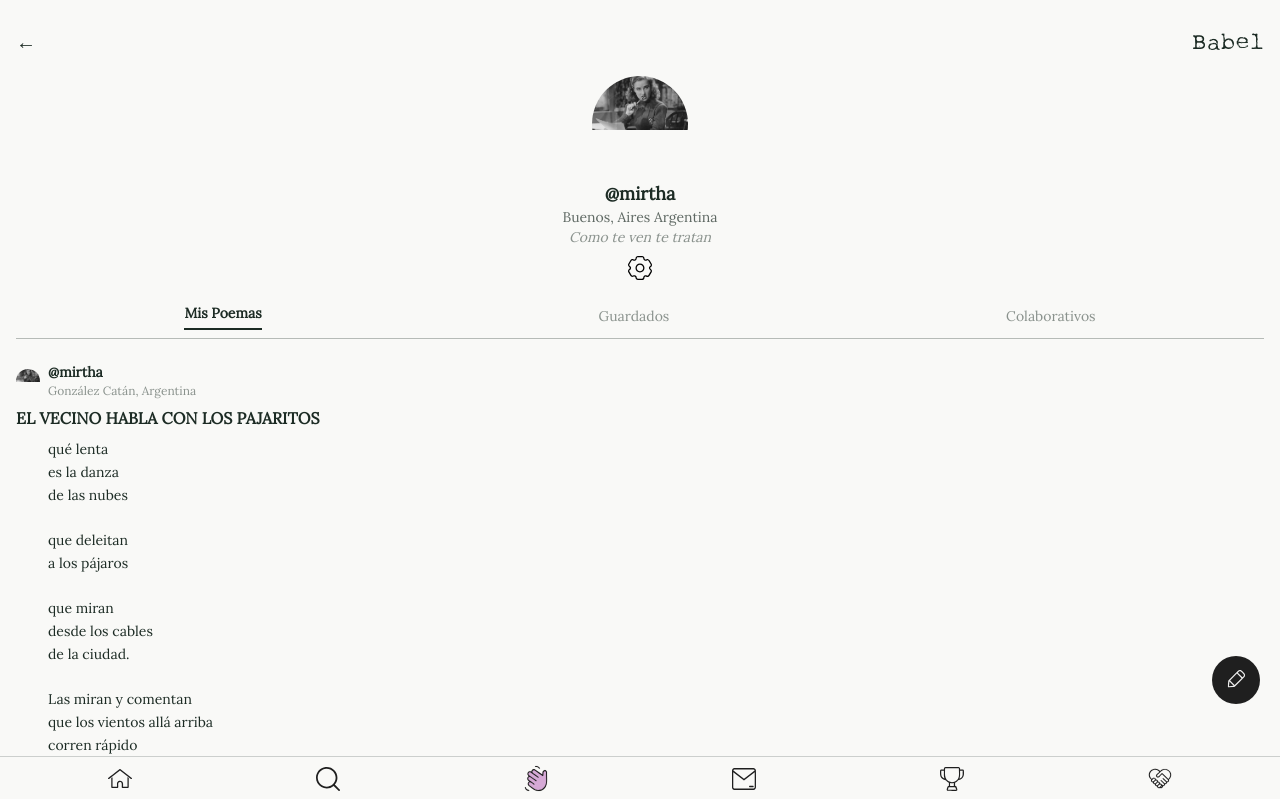
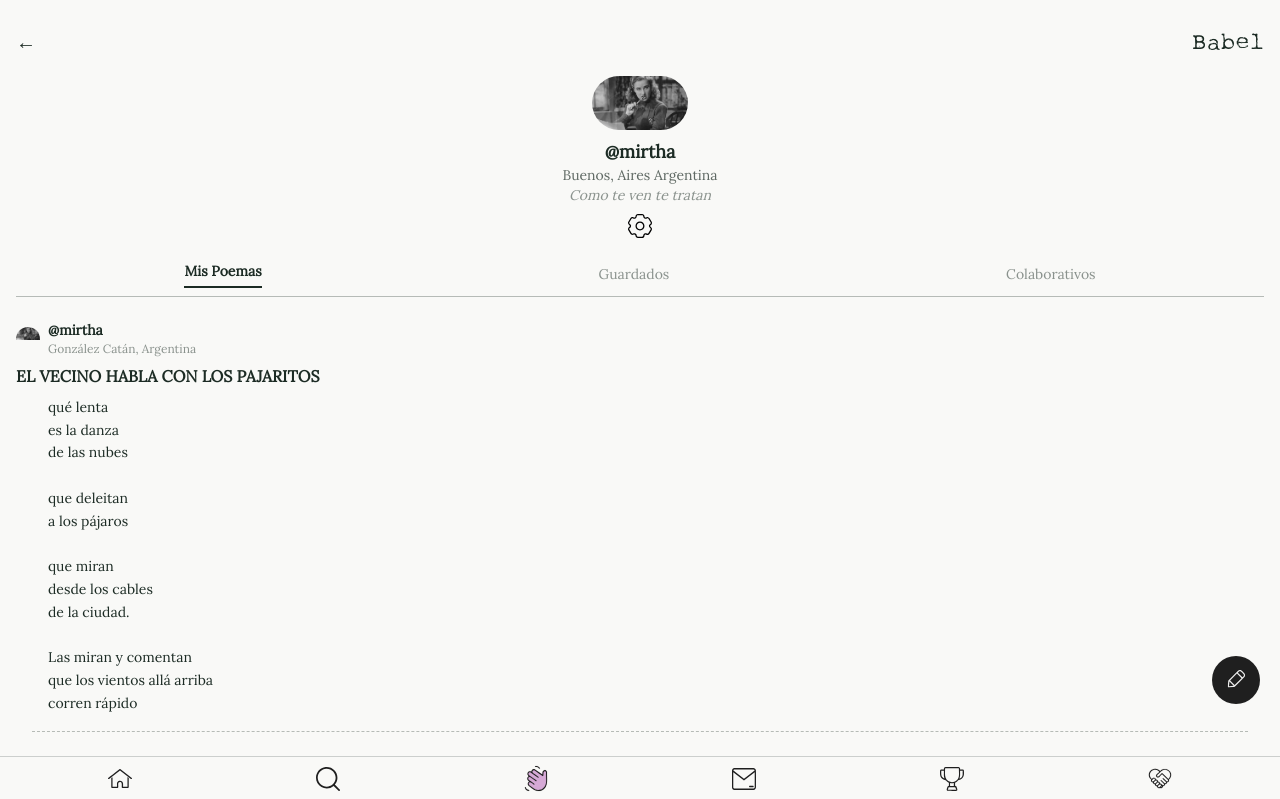
Before and after one commit to Camililita/babeli-o, a Next.js app: page /perfil in a window 1280 px wide. Shown: the top 799 px of the page. Built offline with nearby package versions, Linux system fonts and the light colour scheme.

Commit message:
Update perfil.js

```diff
--- a/pages/perfil.js
+++ b/pages/perfil.js
@@ -25,9 +25,13 @@ export default function Perfil() {
 
           {/* Perfil */}
           <div className="flex flex-col items-center text-center mb-4">
-            <div className="w-[96px] h-[96px] rounded-full overflow-hidden">
-              <Image src="/profile/mirtha.jpg" alt="Mirtha" width={96} height={96} className="object-cover" />
-            </div>
+            <Image
+              src="/profile/mirtha.jpg"
+              alt="Mirtha"
+              width={96}
+              height={96}
+              className="rounded-full object-cover"
+            />
             <p className="font-bold text-lg mt-2">@mirtha</p>
             <p className="text-sm text-[#1C2B24]/70">Buenos, Aires Argentina</p>
             <p className="italic text-sm text-[#1C2B24]/50">Como te ven te tratan</p>
```
